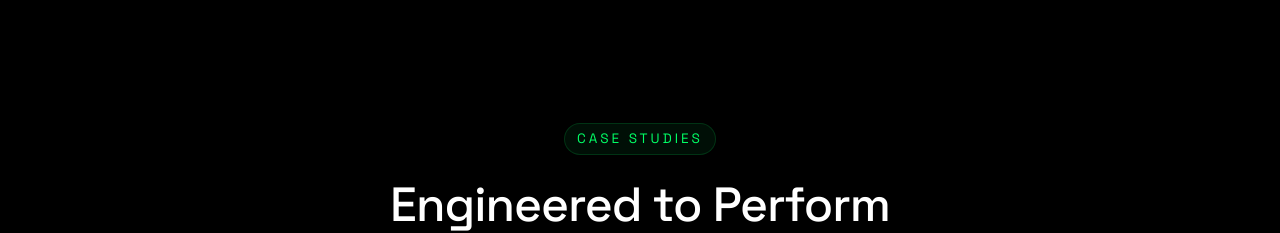
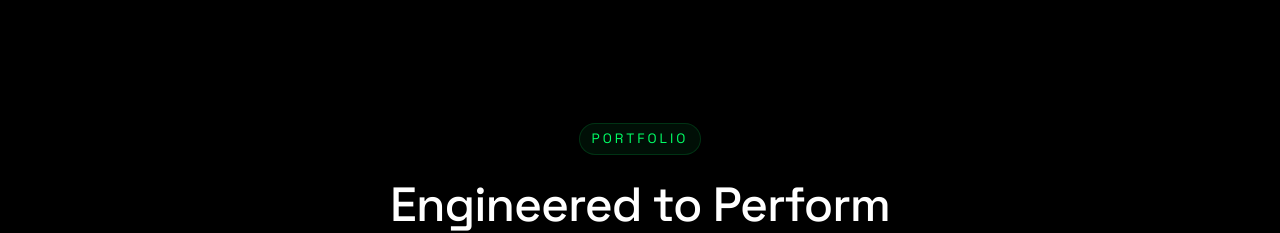
Before and after one commit to Sundar-black/voiid, a React (Vite) app: page / in a window 1280 px wide. Shown: the part 4180-4413 px from the top of the page. Built offline with nearby package versions, Linux system fonts and the light colour scheme.

Commit message:
feat: add Portfolio component with project data and case study details

```diff
--- a/src/components/Portfolio.jsx
+++ b/src/components/Portfolio.jsx
@@ -953,7 +953,7 @@ export default function Portfolio() {
       />
 
       <div className="section-header">
-        <span className="section-tag">Case Studies</span>
+        <span className="section-tag">Portfolio</span>
         <h2 className="section-title">Engineered to Perform</h2>
         <p className="section-subtitle">
           Explore a curated selection of our digital builds, search indexing optimizations, and lead acquisition campaigns.
```
